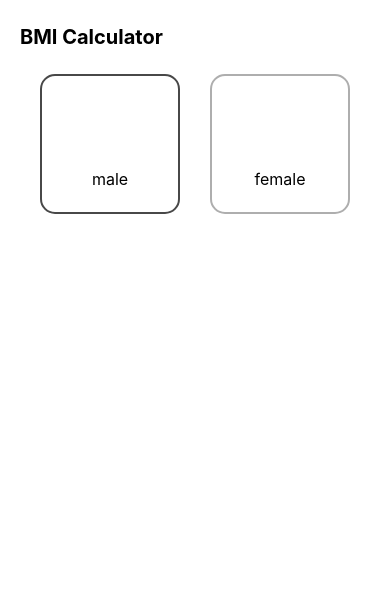
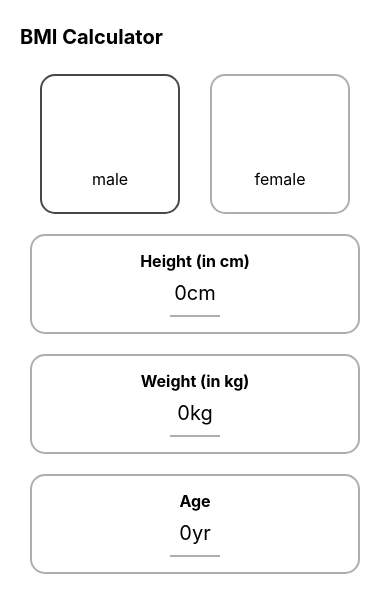
Before and after one commit to AimanAnizan56/bmi-calculator-react-native, a React Native app: screen / in a window 390 px wide. Shown: the top 612 px of the page. Built offline with nearby package versions, Linux system fonts and the light colour scheme; some icons are missing.

Commit message:
Add detail for height, weight and age

```diff
--- a/App.js
+++ b/App.js
@@ -2,18 +2,24 @@ import { StatusBar } from 'expo-status-bar';
 import { Platform, NativeModules, SafeAreaView, StyleSheet, Text, View } from 'react-native';
 import { useState } from 'react';
 import GenderSelect from './components/GenderSelect';
-import Navbar from './components/Navbar';
+import { Details, Navbar } from './components';
 
 const { StatusBarManager } = NativeModules;
 
 export default function App() {
   const [gender, setGender] = useState('male');
+  const [height, setHeight] = useState();
+  const [weight, setWeight] = useState();
+  const [age, setAge] = useState();
 
   return (
     <SafeAreaView style={styles.status_bar}>
       <StatusBar style="auto" />
       <Navbar />
       <GenderSelect gender={gender} setGender={setGender} />
+      <Details textHeader="Height (in cm)" placeholder="0cm" currentState={height} setCurrentState={setHeight} />
+      <Details textHeader="Weight (in kg)" placeholder="0kg" currentState={weight} setCurrentState={setWeight} />
+      <Details textHeader="Age" placeholder="0yr" currentState={age} setCurrentState={setAge} />
     </SafeAreaView>
   );
 }
```
